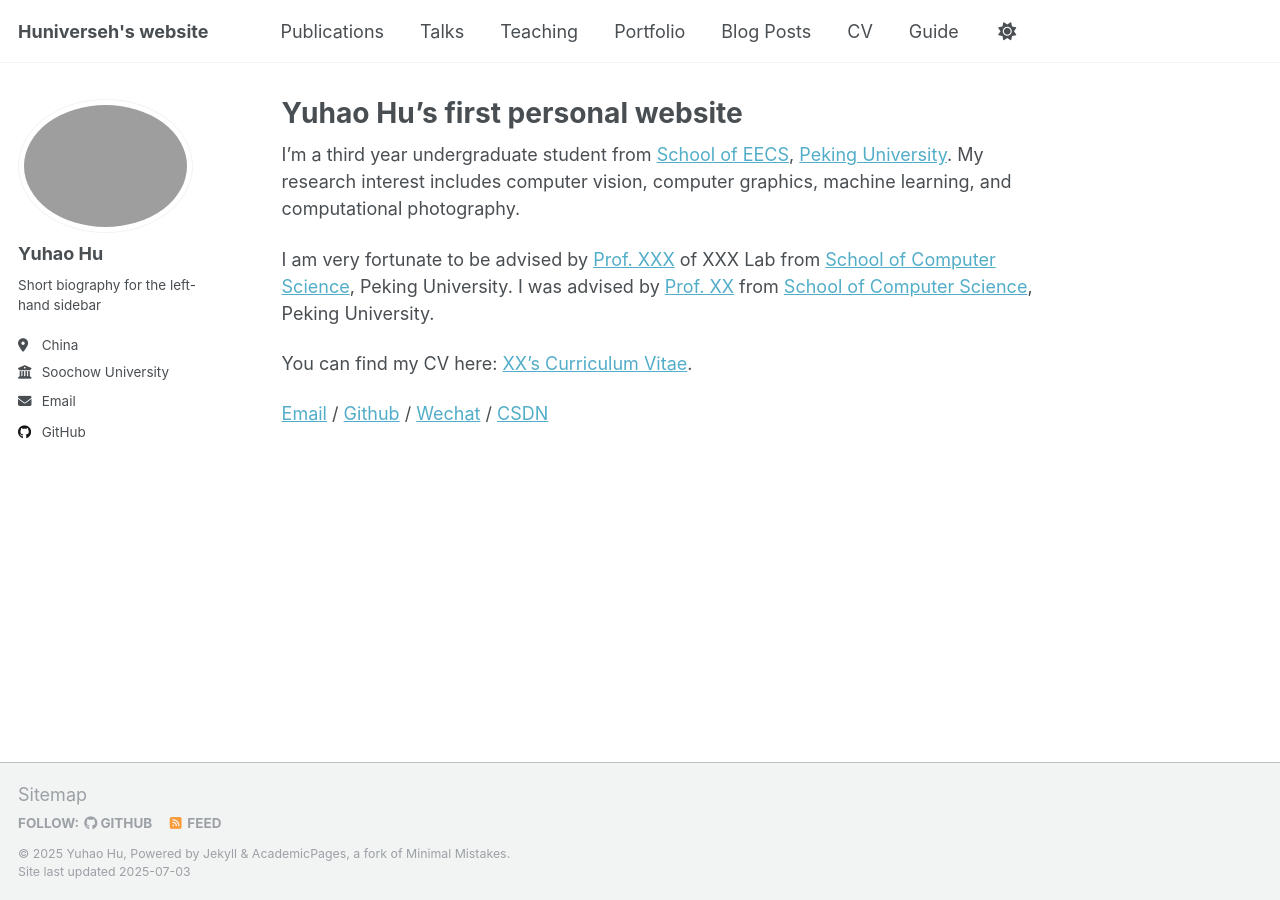
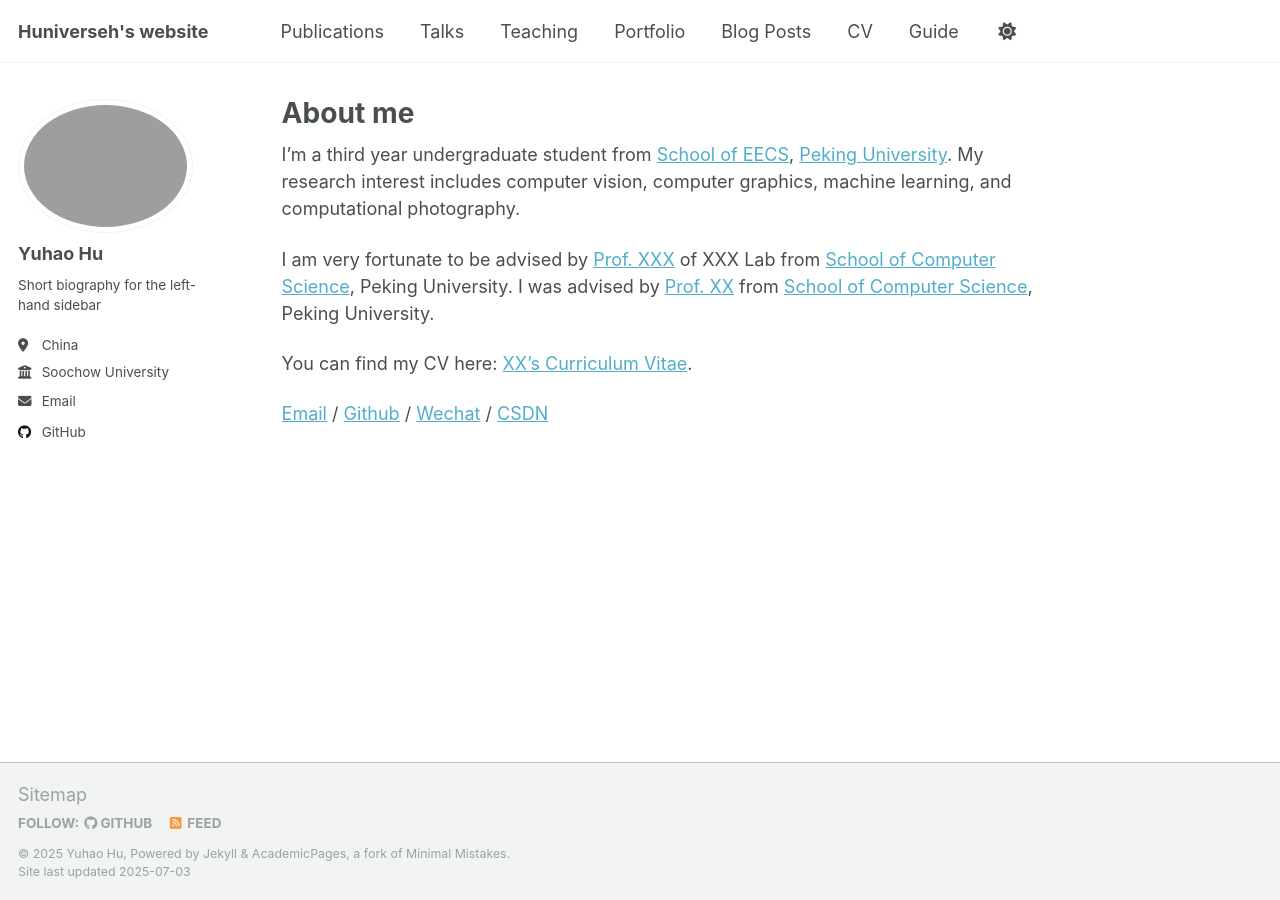
Before and after one commit to Huniverseh/Huniverseh.github.io, a Jekyll site: the page built from _pages/about.md, in a window 1280 px wide. Built offline with Jekyll 4.4.1, drawn with Linux system fonts in a browser that asks for light colours; a script that is not in the unit is left out.

Commit message:
Update about.md

```diff
--- a/_pages/about.md
+++ b/_pages/about.md
@@ -1,6 +1,6 @@
 ---
 permalink: /
-title: "Yuhao Hu's first personal website"
+title: "About me"
 author_profile: true
 redirect_from:
   - /about/
```
